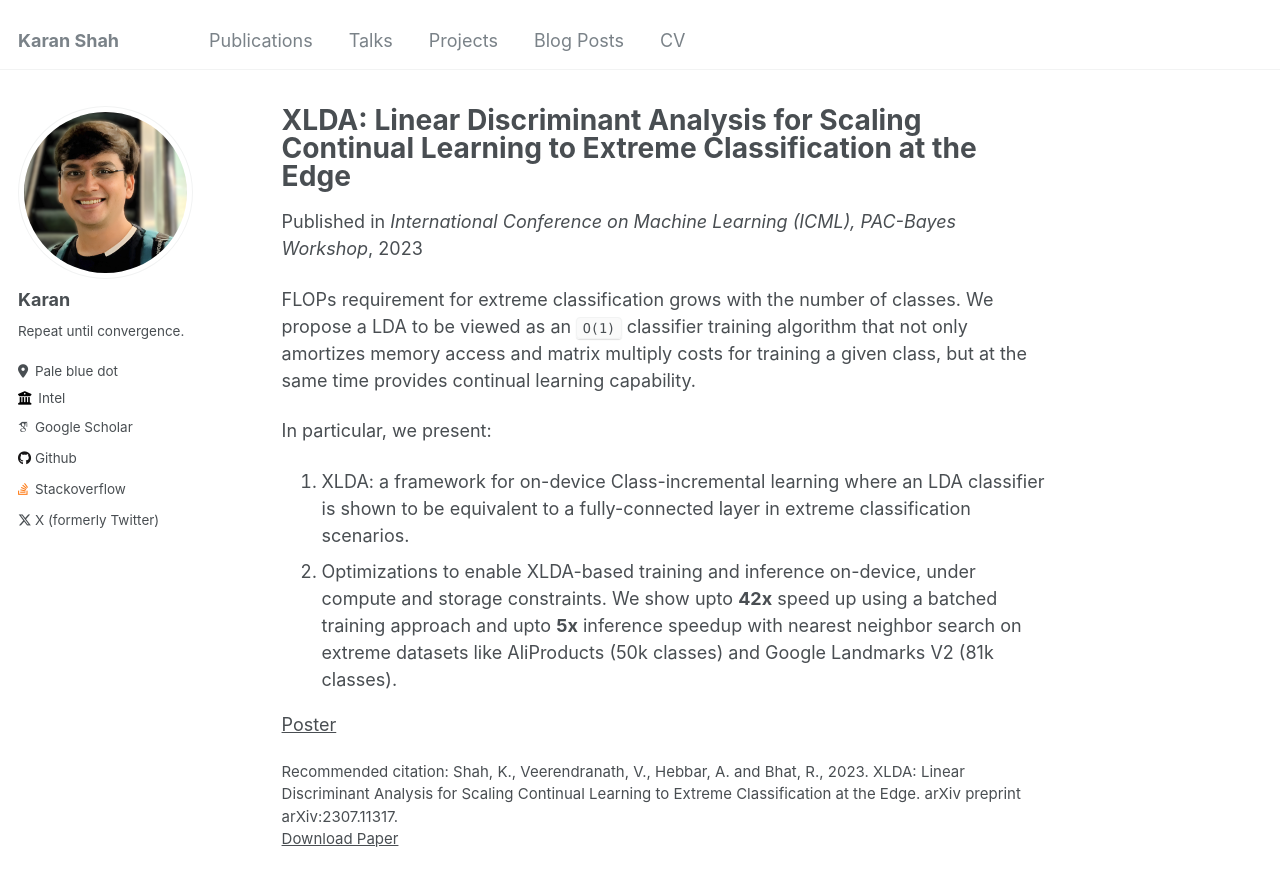
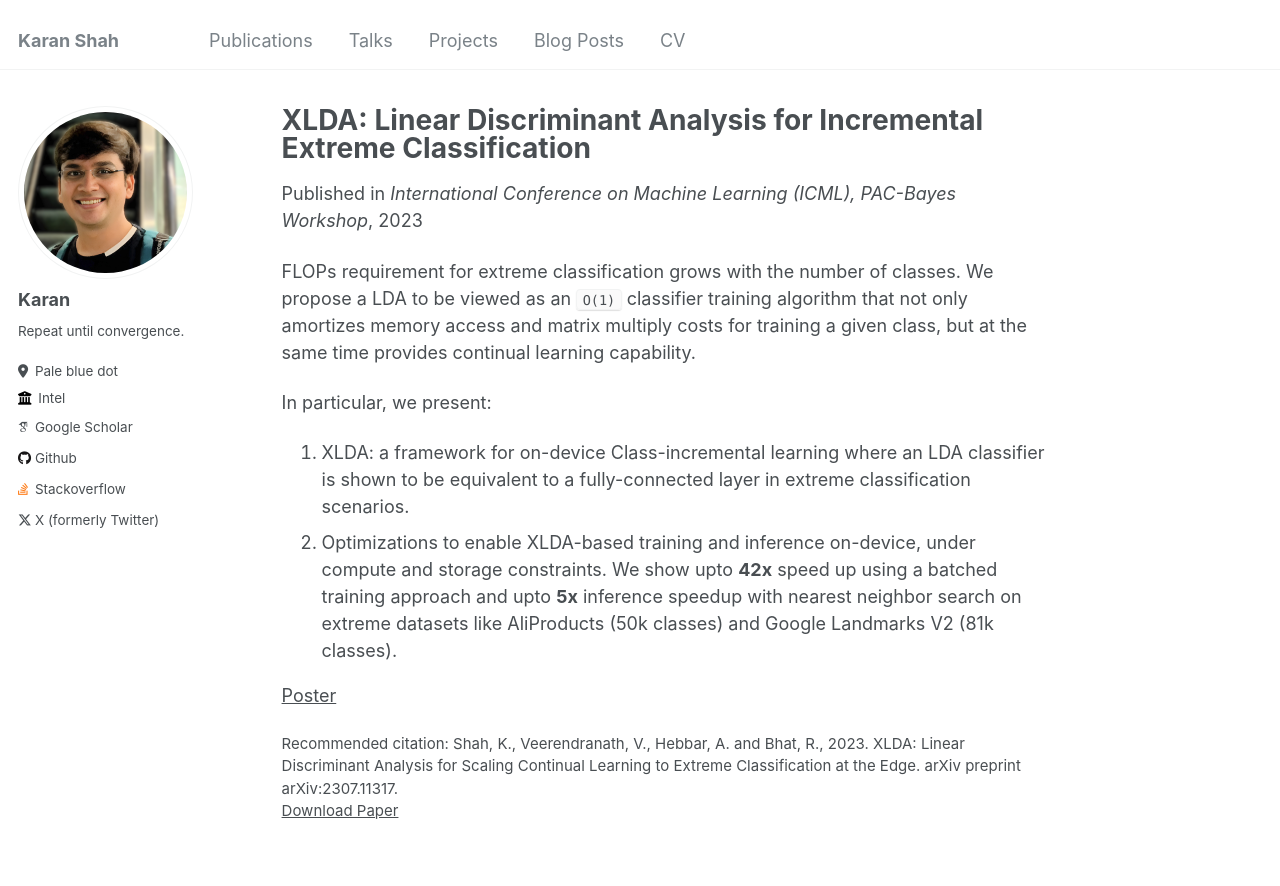
Before and after one commit to MasterSkepticista/MasterSkepticista.github.io, a Jekyll site: the page built from _publications/2023-07-21-xlda-icml23.md, in a window 1280 px wide and 900 px high. Shown: the top 886 px of the window. Built offline with Jekyll 4.4.1, drawn with Linux system fonts in a browser that asks for light colours; some web fonts are replaced.

```diff
--- a/_publications/2023-07-21-xlda-icml23.md
+++ b/_publications/2023-07-21-xlda-icml23.md
@@ -1,5 +1,5 @@
 ---
-title: "XLDA: Linear Discriminant Analysis for Scaling Continual Learning to Extreme Classification at the Edge"
+title: "XLDA: Linear Discriminant Analysis for Incremental Extreme Classification"
 collection: publications
 permalink: /publication/2023-07-21-xlda
 excerpt: 'An O(1) on-device continual learning classifier.'
```
Also changed, not shown: _pages/cv.md (+1 -1 lines).
